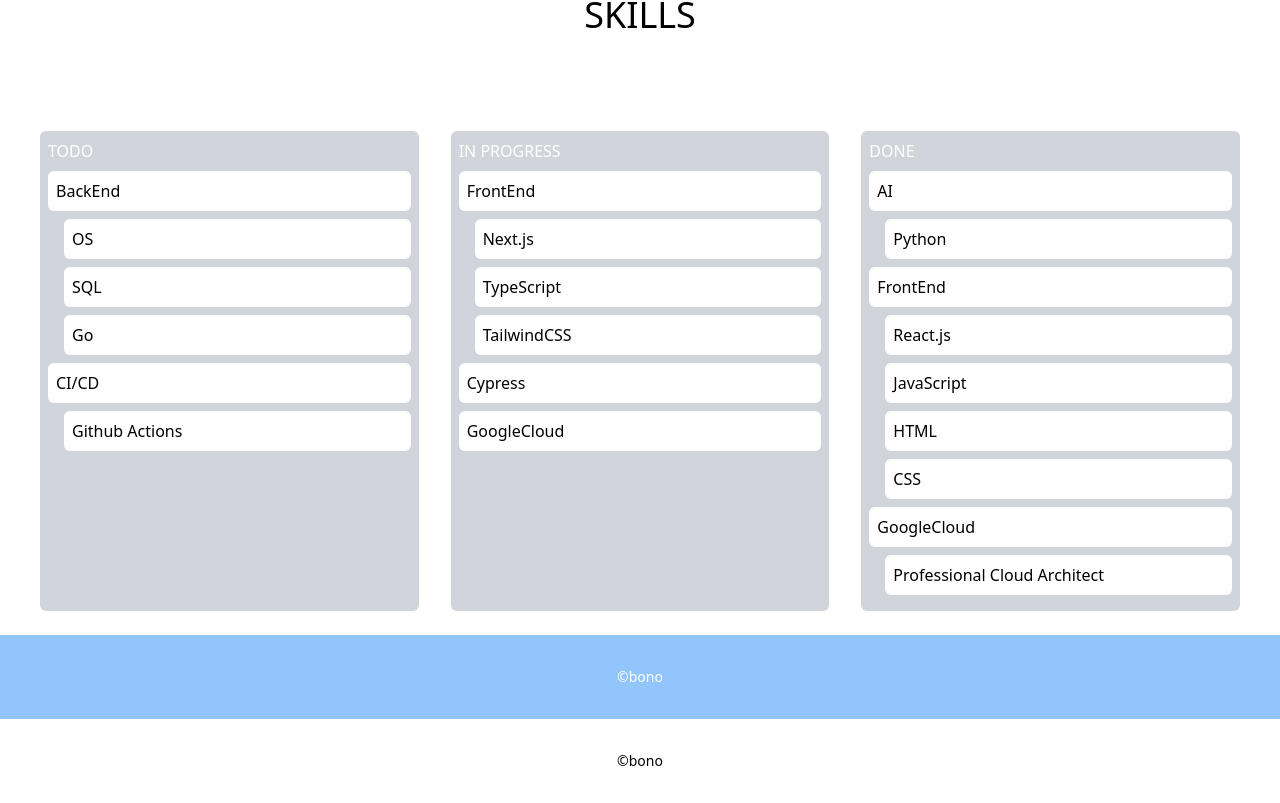
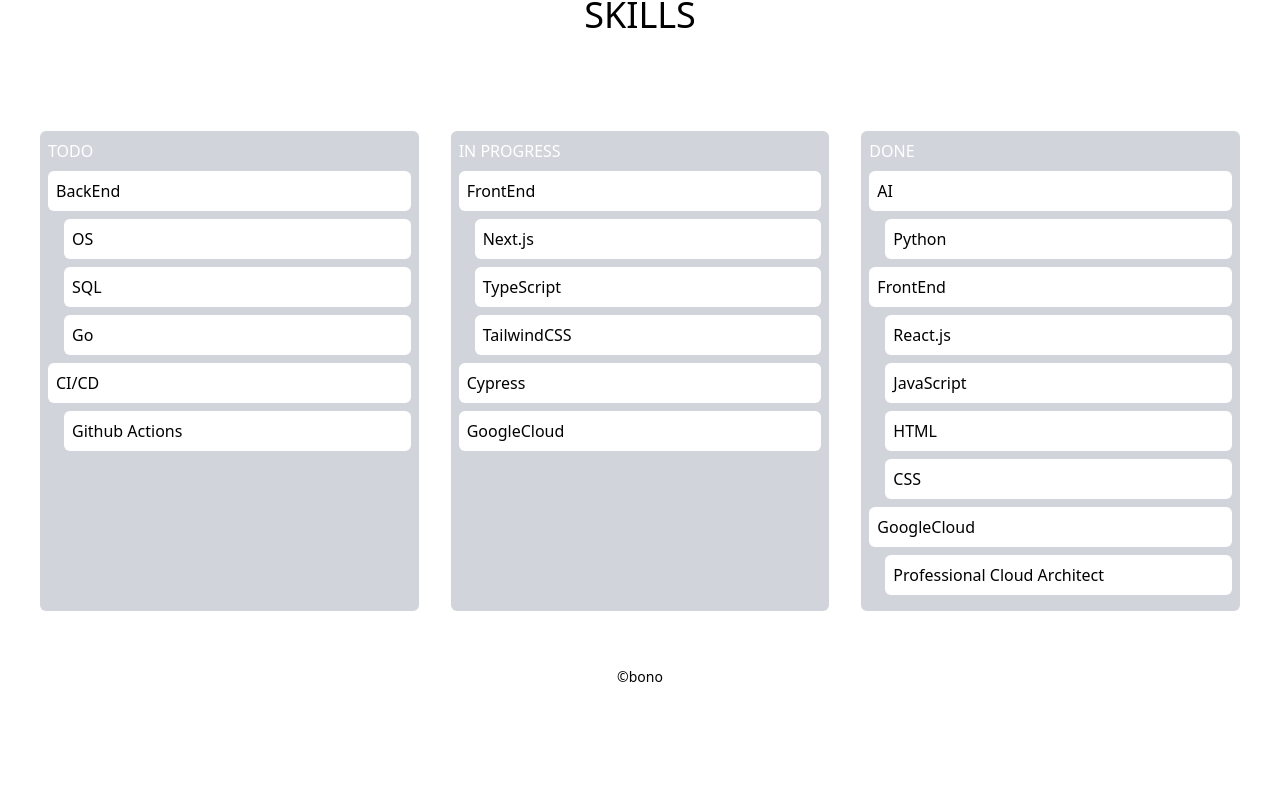
Before and after one commit to norm02/bono-website, a Next.js app: page / in a window 1280 px wide. Shown: the part 1765-2568 px from the top of the page. After the commit the page ends 2484 px from the top, so only its background shows below. Built offline with nearby package versions, Linux system fonts and the light colour scheme.

Commit message:
blogを削除

```diff
--- a/components/Blog/index.tsx
+++ /dev/null
@@ -1,13 +0,0 @@
-import { NextPage } from "next";
-
-const Blog: NextPage = () => {
-  return (
-    <div id="Footer" className="bg-blue-300 py-8 px-6 flex justify-center">
-      <div className="font-raleway text-sm">
-        <a className="link text-white">©bono</a>
-      </div>
-    </div>
-  );
-};
-
-export default Blog;
--- a/next-seo.config.js
+++ b/next-seo.config.js
@@ -1,6 +1,6 @@
 export default {
   title: "bono-website",
-  description: "色々な猫や犬の画像を見ることができるサイトです。",
+  description: "bonoのポートフォリオサイトです。",
   openGraph: {
     type: "website",
     locale: "ja_JP",
--- a/package.json
+++ b/package.json
@@ -12,6 +12,7 @@
     "@types/node": "20.4.5",
     "@types/react": "18.2.17",
     "@types/react-dom": "18.2.7",
+    "axios": "^1.4.0",
     "eslint": "8.46.0",
     "eslint-config-next": "13.4.12",
     "gray-matter": "^4.0.3",
@@ -32,8 +33,7 @@
     "remark-toc": "^8.0.1",
     "sharp": "^0.32.4",
     "typescript": "5.1.6",
-    "unified": "^10.1.2",
-    "xml2js": "^0.6.2"
+    "unified": "^10.1.2"
   },
   "devDependencies": {
     "@tailwindcss/typography": "^0.5.9",
--- a/pages/index.tsx
+++ b/pages/index.tsx
@@ -2,7 +2,6 @@
 import About from "../components/About/index";
 import Footer from "../components/Footer/index";
 import Skills from "../components/Skills/index";
-import Blog from "../components/Blog/index";
 import Top from "../components/Top/index";
 import Meta from "../components/_common/Meta";
 
@@ -14,7 +13,6 @@
         <Top />
         <About />
         <Skills />
-        <Blog />
         <Footer />
       </div>
     </div>
```
Also changed, not shown: 1 other file (tests, documents, lock files or other folders).
